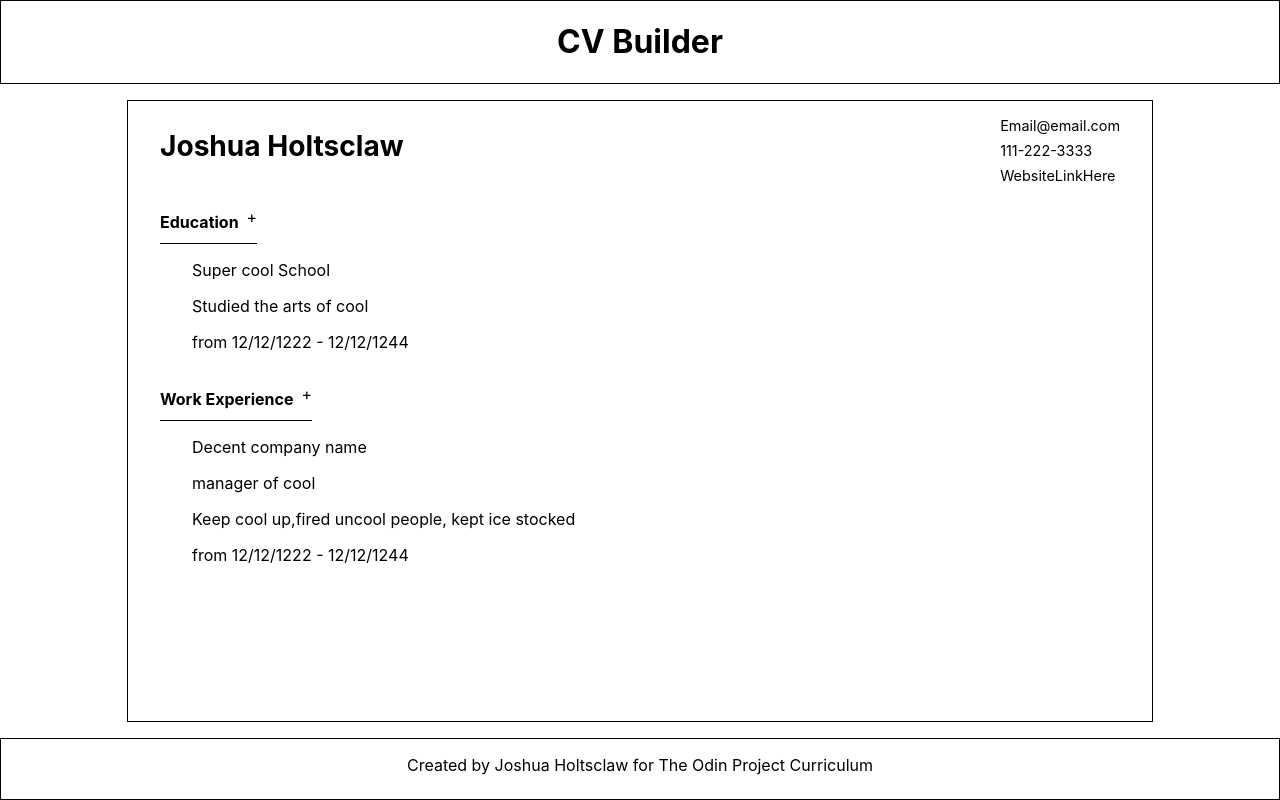
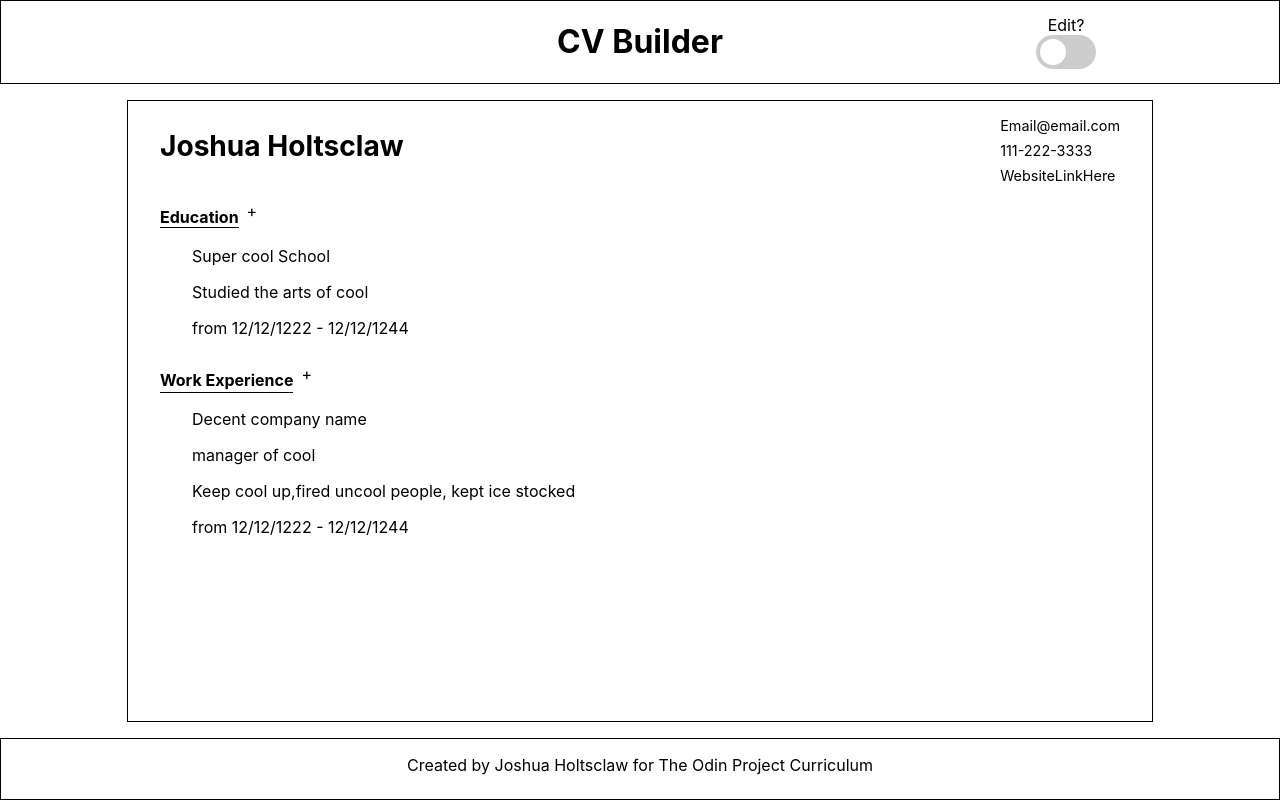
Before and after one commit to Marshnme/cv-app, a React (Create React App) app: page / in a window 1280 px wide. Built offline with nearby package versions, Linux system fonts and the light colour scheme.

Commit message:
added toggle slider to toggle editing the cv

```diff
--- a/src/App.css
+++ b/src/App.css
@@ -12,8 +12,18 @@
 
 .header {
   border: 1px solid black;
-  text-align: center;
+  /* text-align: center; */
   grid-area: header;
+  display:grid;
+  grid-template-columns: 1fr 1fr 1fr;
+  grid-template-areas: '. title editToggle';
+}
+
+header h1{
+  grid-area:title;
+  justify-self: center;
+
+
 }
 
 .main{
@@ -28,3 +38,84 @@
   text-align: center;
   grid-area: footer;
 }
+
+
+
+
+/* toggle slider */
+
+.toggle-edit-container{
+  grid-area:editToggle;
+  align-self: center;
+  justify-self: center;
+}
+.toggle-edit-container p {
+  text-align: center;
+  margin: 0;
+}
+
+ /* The switch - the box around the slider */
+ .switch {
+
+   position: relative;
+   display: inline-block;
+   width: 60px;
+   height: 34px;
+   /* justify-self: center;
+   align-self: center; */
+ }
+
+ /* Hide default HTML checkbox */
+ .switch input {
+   opacity: 0;
+   width: 0;
+   height: 0;
+ }
+
+ /* The slider */
+ .slider {
+   position: absolute;
+   cursor: pointer;
+   top: 0;
+   left: 0;
+   right: 0;
+   bottom: 0;
+   background-color: #ccc;
+   -webkit-transition: .4s;
+   transition: .4s;
+ }
+
+ .slider:before {
+   position: absolute;
+   content: "";
+   height: 26px;
+   width: 26px;
+   left: 4px;
+   bottom: 4px;
+   background-color: white;
+   -webkit-transition: .4s;
+   transition: .4s;
+ }
+
+ input:checked+.slider {
+   background-color: #2196F3;
+ }
+
+ input:focus+.slider {
+   box-shadow: 0 0 1px #2196F3;
+ }
+
+ input:checked+.slider:before {
+   -webkit-transform: translateX(26px);
+   -ms-transform: translateX(26px);
+   transform: translateX(26px);
+ }
+
+ /* Rounded sliders */
+ .slider.round {
+   border-radius: 34px;
+ }
+
+ .slider.round:before {
+   border-radius: 50%;
+ }
--- a/src/App.js
+++ b/src/App.js
@@ -15,6 +15,14 @@ class App extends React.Component {
 			<div className="App">
 				<header className="header">
 					<h1>CV Builder</h1>
+
+					<div className="toggle-edit-container">
+						<p>Edit?</p>
+						<label class="switch">
+							<input type="checkbox"></input>
+							<span class="slider round"></span>
+						</label>
+					</div>
 				</header>
 				<main className="main">
 					<GeneralInfo></GeneralInfo>
--- a/src/styles/Education.css
+++ b/src/styles/Education.css
@@ -6,13 +6,21 @@
 }
 
 .school-section-title{
-    border-bottom: 1px solid black;
     display:flex;
+    align-items: center;
 }
 
 .school-section-title h4{
-    margin-bottom:.2rem;
+    margin:0;
+    border-bottom: 1px solid black;
+    margin-top:1rem;
+    margin-bottom:2px;
     margin-right: .5rem;
+}
+
+.school-section-title p {
+    margin:0;
+    cursor: pointer;
 }
 
 .schools{
--- a/src/styles/WorkExp.css
+++ b/src/styles/WorkExp.css
@@ -6,13 +6,21 @@
 }
 
 .job-section-title {
-    border-bottom: 1px solid black;
     display:flex;
+    align-items: center;
 }
 
 .job-section-title h4 {
-    margin-bottom: .2rem;
+    margin:0;
+    border-bottom: 1px solid black;
+    padding-bottom: 2px;
+    margin-top:1rem;
     margin-right: .5rem;
+}
+
+.job-section-title p {
+    margin: 0;
+    cursor: pointer;
 }
 
 .jobs {
```
